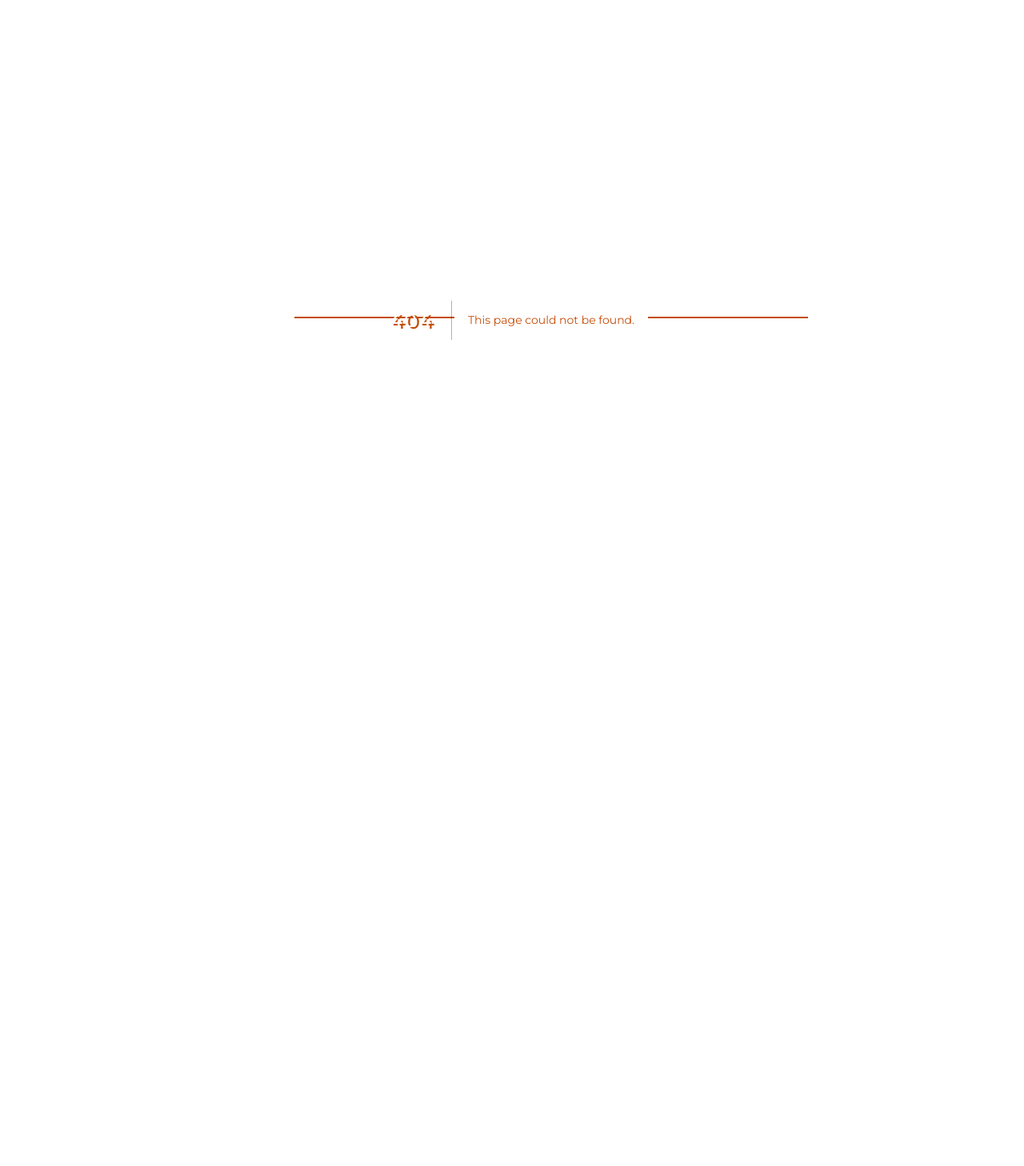
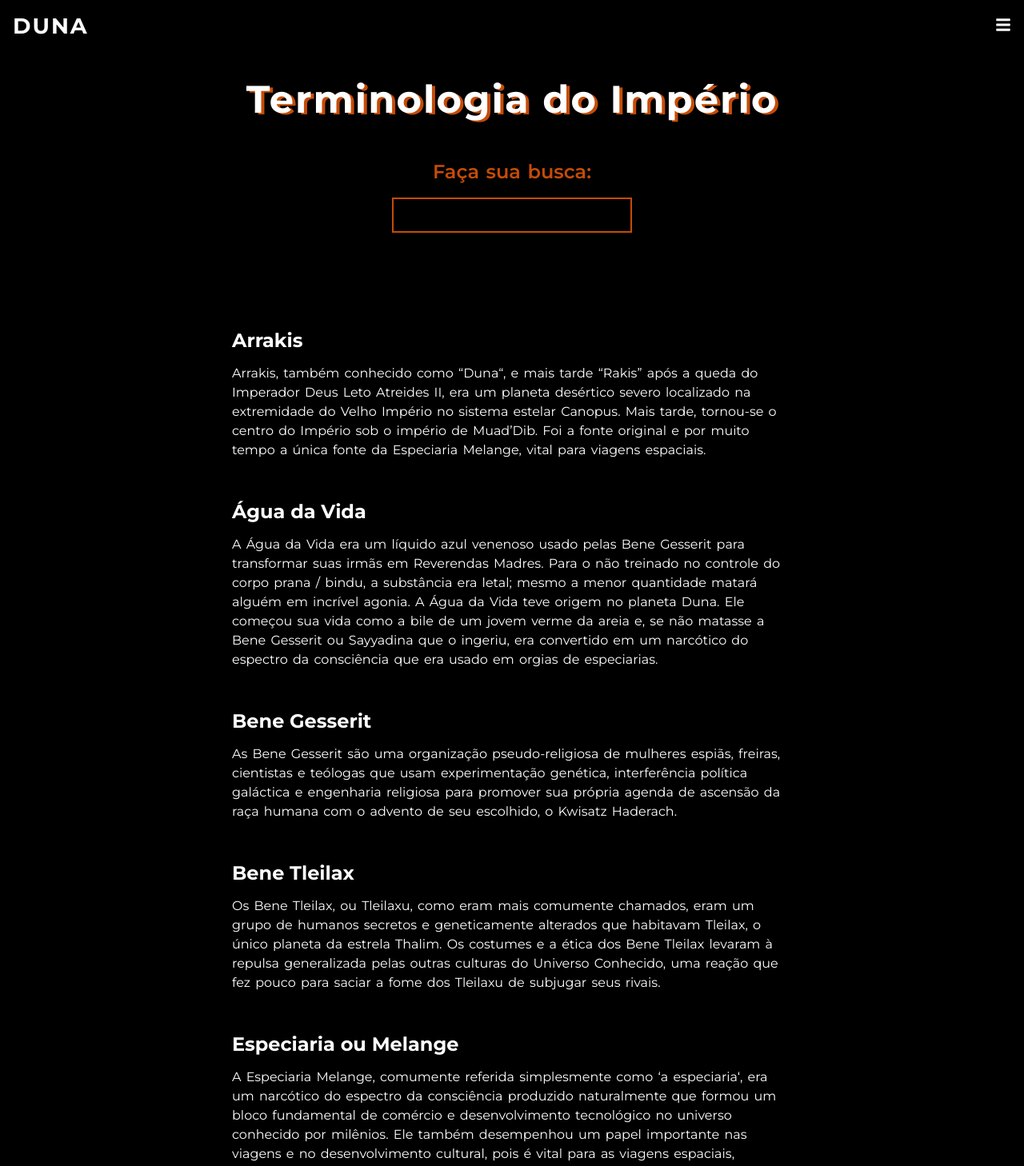
Before and after one commit to giovanaraphaelli/duna, a Next.js app: page /terminologia in a window 1280 px wide. Before the commit this address had no page. Shown: the top 1458 px of the page at 80% size. Before the commit the page ends 800 px from the top, so only its background shows below. Built offline with nearby package versions, Linux system fonts and the light colour scheme.

Commit message:
add Terminologia page

```diff
--- a/components/Navbar.js
+++ b/components/Navbar.js
@@ -29,6 +29,11 @@
             <a>Casa Harkonnen</a>
           </Link>
         </li>
+        <li>
+          <Link href="/terminologia">
+            <a>Terminologia</a>
+          </Link>
+        </li>
       </ul>
       <div onClick={handleClick}>
         {click ? (
--- /dev/null
+++ b/components/Terms.js
@@ -0,0 +1,37 @@
+import { useState } from 'react';
+import { terminologia } from '../data/terminologia.json';
+import styles from '../styles/Terms.module.css';
+
+const Terms = () => {
+  const [search, setSearch] = useState('');
+
+  const lowerSearch = search.toLowerCase();
+
+  const termFiltered = terminologia.filter((term) =>
+    term.word.toLowerCase().includes(lowerSearch)
+  );
+
+  return (
+    <main className={styles.container}>
+      <h1>Terminologia do Império</h1>
+      <p className={styles.subtitle}>Faça sua busca:</p>
+
+      <input
+        type="text"
+        value={search}
+        onChange={(event) => setSearch(event.target.value)}
+      />
+
+      <div className={styles.termContainer}>
+        {termFiltered.map((term) => (
+          <div key={term.word} className={styles.term}>
+            <h3>{term.word}</h3>
+            <p>{term.meaning}</p>
+          </div>
+        ))}
+      </div>
+    </main>
+  );
+};
+
+export default Terms;
--- /dev/null
+++ b/data/terminologia.json
@@ -0,0 +1,68 @@
+{
+  "terminologia": [
+    {
+      "word": "Arrakis",
+      "meaning": "Arrakis, também conhecido como “Duna“, e mais tarde “Rakis” após a queda do Imperador Deus Leto Atreides II, era um planeta desértico severo localizado na extremidade do Velho Império no sistema estelar Canopus. Mais tarde, tornou-se o centro do Império sob o império de Muad’Dib. Foi a fonte original e por muito tempo a única fonte da Especiaria Melange, vital para viagens espaciais."
+    },
+    {
+      "word": "Água da Vida",
+      "meaning": "A Água da Vida era um líquido azul venenoso usado pelas Bene Gesserit para transformar suas irmãs em Reverendas Madres. Para o não treinado no controle do corpo prana / bindu, a substância era letal; mesmo a menor quantidade matará alguém em incrível agonia. A Água da Vida teve origem no planeta Duna. Ele começou sua vida como a bile de um jovem verme da areia e, se não matasse a Bene Gesserit ou Sayyadina que o ingeriu, era convertido em um narcótico do espectro da consciência que era usado em orgias de especiarias."
+    },
+    {
+      "word": "Bene Gesserit",
+      "meaning": "As Bene Gesserit são uma organização pseudo-religiosa de mulheres espiãs, freiras, cientistas e teólogas que usam experimentação genética, interferência política galáctica e engenharia religiosa para promover sua própria agenda de ascensão da raça humana com o advento de seu escolhido, o Kwisatz Haderach."
+    },
+    {
+      "word": "Bene Tleilax",
+      "meaning": "Os Bene Tleilax, ou Tleilaxu, como eram mais comumente chamados, eram um grupo de humanos secretos e geneticamente alterados que habitavam Tleilax, o único planeta da estrela Thalim. Os costumes e a ética dos Bene Tleilax levaram à repulsa generalizada pelas outras culturas do Universo Conhecido, uma reação que fez pouco para saciar a fome dos Tleilaxu de subjugar seus rivais."
+    },
+    {
+      "word": "Especiaria ou Melange",
+      "meaning": "A Especiaria Melange, comumente referida simplesmente como ‘a especiaria‘, era um narcótico do espectro da consciência produzido naturalmente que formou um bloco fundamental de comércio e desenvolvimento tecnológico no universo conhecido por milênios. Ele também desempenhou um papel importante nas viagens e no desenvolvimento cultural, pois é vital para as viagens espaciais, permitindo que os navegadores guiem naves espaciais com segurança através da Dobra do Espaço."
+    },
+    {
+      "word": "Fremen",
+      "meaning": "Os Fremen são humanos, que consideram o planeta Arrakis sua casa. Eles foram parte integrante do estabelecimento do Império Atreides e da Jihad de Muad’Dib lançada por Paul Atreides, seu líder adotivo."
+    },
+    {
+      "word": "Guilda Espacial",
+      "meaning": "A Guilda Espacial, também conhecida como Guilda dos Navegadores, ou mais simplesmente Guilda, era uma organização que detinha acesso exclusivo a viagens espaciais mais rápidas que a luz. O monopólio da Guilda nas viagens e transportes espaciais e nos bancos interestelares é considerado o ponto de início do Calendário Imperial."
+    },
+    {
+      "word": "Gom Jabbar",
+      "meaning": "O Gom Jabbar, também conhecido como “o inimigo arrogante“, era uma agulha envenenada com metacianeto que ficava em um dedal e, portanto, podia ser fixada na ponta do dedo de uma pessoa. O teste do Gom Jabbar serve para determinar se a consciência de um indivíduo era mais forte do que seus instintos. Se a percepção deles da presença do Gom Jabbar fosse forte o suficiente, isso anularia seus instintos de desistir do teste, que geralmente envolvia grande dor física."
+    },
+    {
+      "word": "Kwisatz Haderach",
+      "meaning": "Kwisatz Haderach era um termo usado principalmente pela Bene Gesserit. Era um antigo termo Chakobsa traduzido literalmente como “Encurtamento do Caminho“. As Bene Gesserit utilizaram-se de engenharia genética durante gerações vizando gerar o Kwisatz Haderach."
+    },
+    {
+      "word": "Mentat",
+      "meaning": "Mentat era uma profissão ou disciplina desenvolvida para substituir os computadores e as máquinas pensantes após a Jihad Butleriana que proibia a criação de máquinas na imagem da mente humana, assim como a Guilda Espacial e as Bene Gesserit assumiram funções semelhantes."
+    },
+    {
+      "word": "Muad’Dib",
+      "meaning": "A palavra Muad’Dib tem vários significados: Muad’Dib, o nome Fremen para o rato do deserto encontrado no planeta Arrakis; Muad’Dib, o nome Fremen adotado por Paul Atreides, em Duna; Muad’dib, uma constelação vista de Arrakis; Muad’dib, uma das duas luas de Arrakis."
+    },
+    {
+      "word": "Ornitóptero",
+      "meaning": "Ornitópteros, também comumente chamados de ‘tópteros, são os pequenos veículos de transporte mais comuns no Império. Essas naves tem capacidade para transportar 6 passageiros, 9 se os bancos traseiros fossem removidos. Tópteros também são muito versáteis. Embora capazes de viagens espaciais em distâncias curtas, essas pequenas naves operam principalmente em atmosferas planetárias. Seus usos variam desde o transporte humano entre cidades e continentes até o transporte de carga leve em longas distâncias."
+    },
+    {
+      "word": "Sardaukar",
+      "meaning": "Os Sardaukar eram uma força militar de elite do Imperador Padishah durante o Império Corrino. Eles eram famosos e temidos em todo o universo conhecido por suas fanáticas habilidades de luta, e usavam a implacabilidade, crueldade e engano para atingir seus objetivos."
+    },
+    {
+      "word": "Trajestilador",
+      "meaning": "Um Traje Destilador é um traje completo usado no deserto aberto do planeta Arrakis, projetado para preservar a umidade do corpo. Consistia em várias camadas que absorviam a umidade do corpo por meio do suor e da urina e, em seguida, filtravam as impurezas de modo que a água potável circulasse pelos coletores. O indivíduo pode então beber a água recuperada de um tubo preso ao pescoço. Um Traje Destilador, mantido em bom estado de funcionamento e mantido de maneira adequada, permitia ao usuário sobreviver por semanas no deserto aberto."
+    },
+    {
+      "word": "Verme de Areia",
+      "meaning": "O Verme da Areia era uma forma de vida nativa do planeta Arrakis. Ele viveu nos vastos desertos e dunas de areia que se estendiam pela superfície do planeta. Mais importante ainda, os vermes da areia são um fator essencial na criação da Especiaria Melange."
+    },
+    {
+      "word": "A Voz",
+      "meaning": "O termo “Voz“, ou “A Voz“, referia-se a um mecanismo de controle áudio-neural que permite a manipulação da fala para obter controle completo sobre um receptor. É aperfeiçoado pela Bene Gesserit por meio do treinamento combinado de várias técnicas avançadas."
+    }
+  ]
+}
--- /dev/null
+++ b/pages/terminologia/index.js
@@ -0,0 +1,15 @@
+import Navbar from '../../components/Navbar';
+import Footer from '../../components/Footer';
+import Terms from '../../components/Terms';
+
+const Terminologia = () => {
+  return (
+    <>
+      <Navbar />
+      <Terms />
+      <Footer />
+    </>
+  );
+};
+
+export default Terminologia;
--- /dev/null
+++ b/styles/Terms.module.css
@@ -0,0 +1,45 @@
+.container {
+  max-width: 1200px;
+  margin: 30px auto;
+  display: flex;
+  flex-direction: column;
+  align-items: center;
+  gap: 20px;
+}
+
+.container h1 {
+  text-align: center;
+}
+
+.container input {
+  width: 300px;
+  background-color: #000;
+  padding: 0.5rem 0.75rem;
+  font-size: 1.2rem;
+  border: 2px solid #c54c07;
+  transition: 0.3s;
+}
+.container input:focus {
+  outline: none;
+  border: 2px solid #4bd0fa;
+}
+
+.subtitle {
+  font-size: 1.5rem;
+  color: #c54c07;
+  font-weight: 600;
+}
+
+.termContainer {
+  max-width: 700px;
+  margin: 50px 15px;
+}
+
+.term {
+  margin: 50px 0;
+}
+
+.term h3 {
+  margin-bottom: 15px;
+  font-size: 1.5rem;
+}
```
